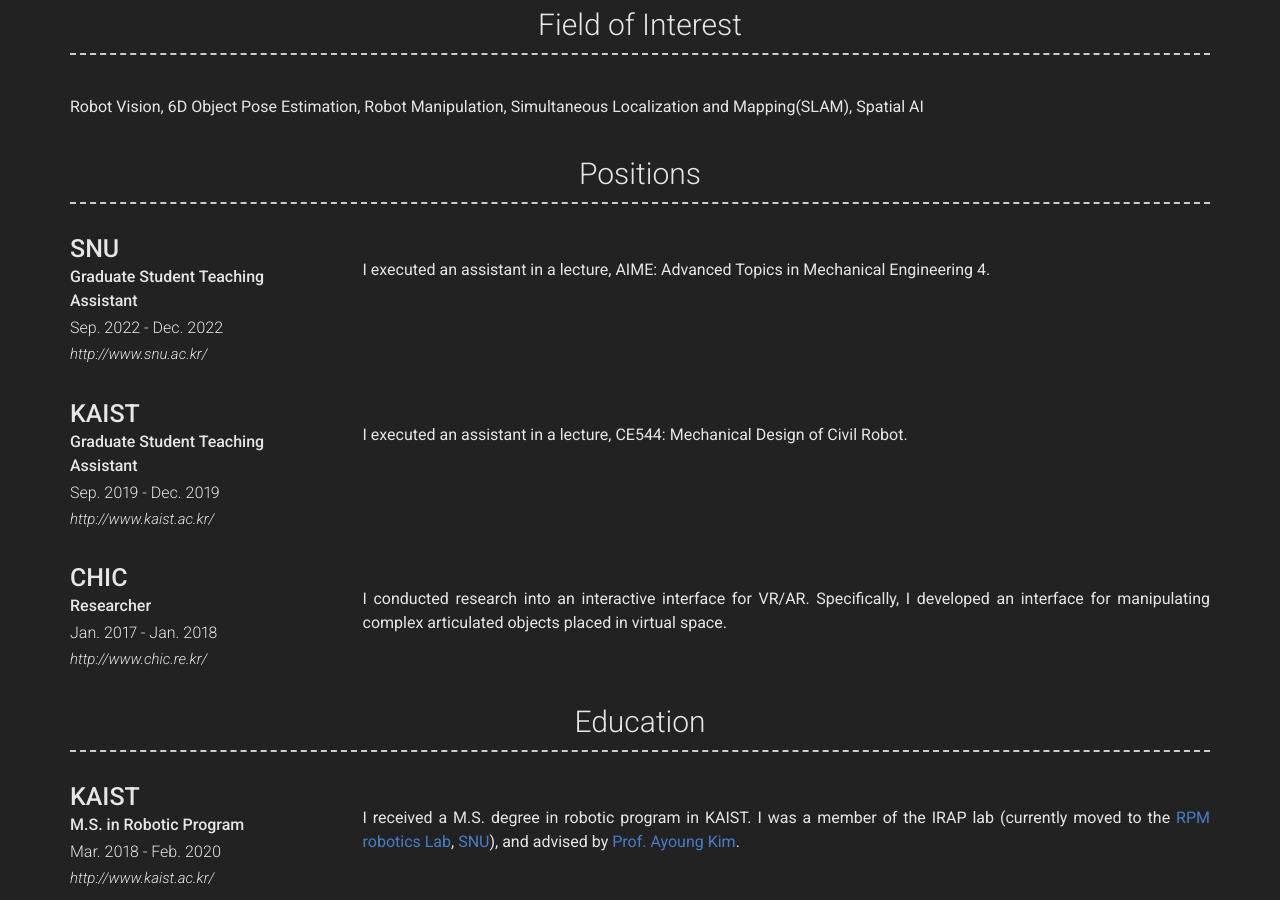
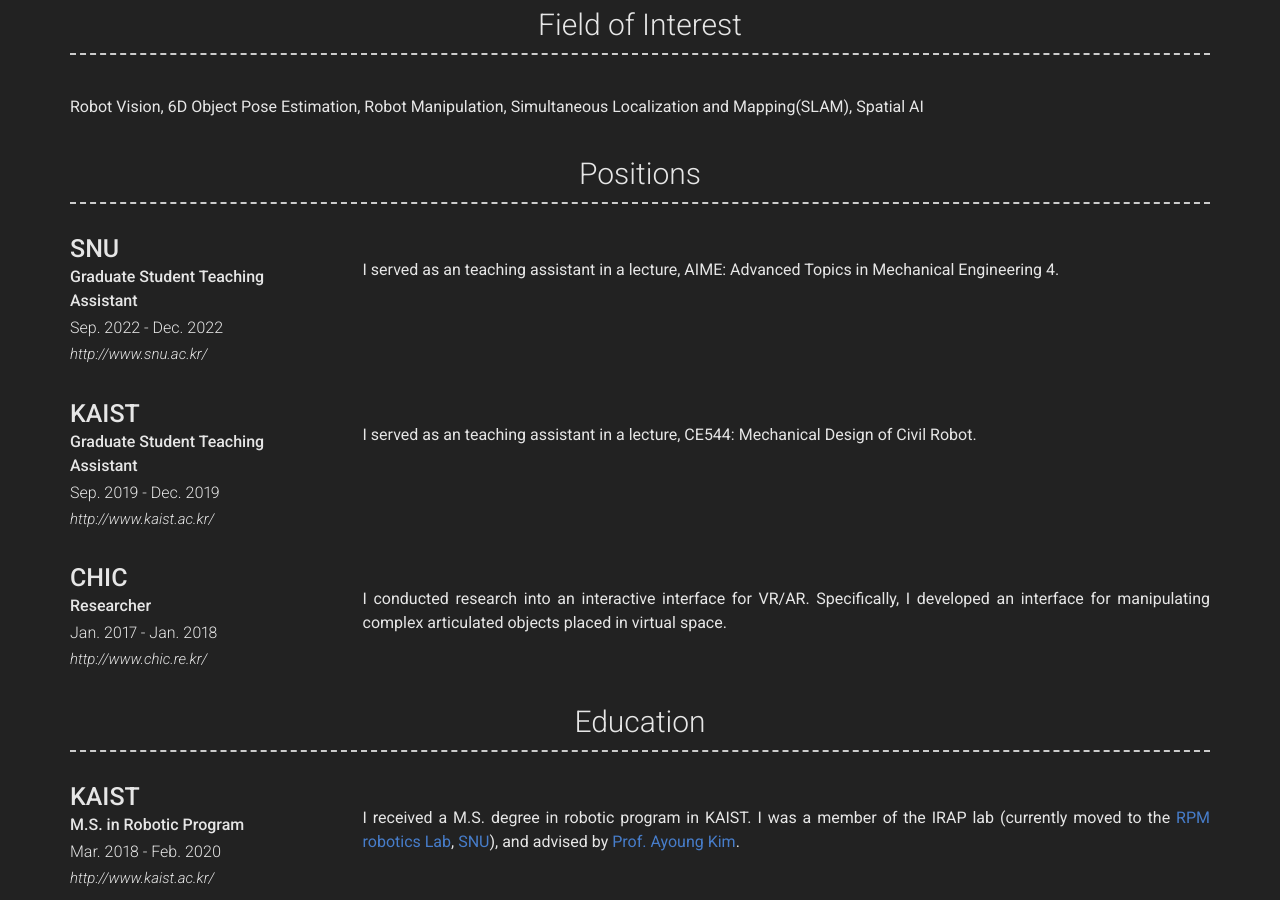
Before and after one commit to MyungHwanJeon/MyungHwanJeon.github.io, a Jekyll site: the page built from index.md, in a window 1280 px wide and 900 px high, scrolled down 522 px. Built offline with Jekyll 4.4.1, drawn with Linux system fonts in a browser that asks for light colours; nearby versions of some CDN libraries.

Commit message:
Update _config.yml

```diff
--- a/_config.yml
+++ b/_config.yml
@@ -57,7 +57,7 @@
         caption: Sep. 2022 - Dec. 2022
         link: http://www.snu.ac.kr/
         description: | # this will include new lines to allow paragraphs
-          <br/> I executed an assistant in a lecture, AIME: Advanced Topics in Mechanical Engineering 4.
+          <br/> I served as an teaching assistant in a lecture, AIME: Advanced Topics in Mechanical Engineering 4.
 
       - layout: top-left
         title: KAIST
@@ -65,7 +65,7 @@
         caption: Sep. 2019 - Dec. 2019
         link: http://www.kaist.ac.kr/
         description: | # this will include new lines to allow paragraphs
-          <br/> I executed an assistant in a lecture, CE544: Mechanical Design of Civil Robot.
+          <br/> I served as an teaching assistant in a lecture, CE544: Mechanical Design of Civil Robot.
 
       - layout: top-left
         title: CHIC
```
